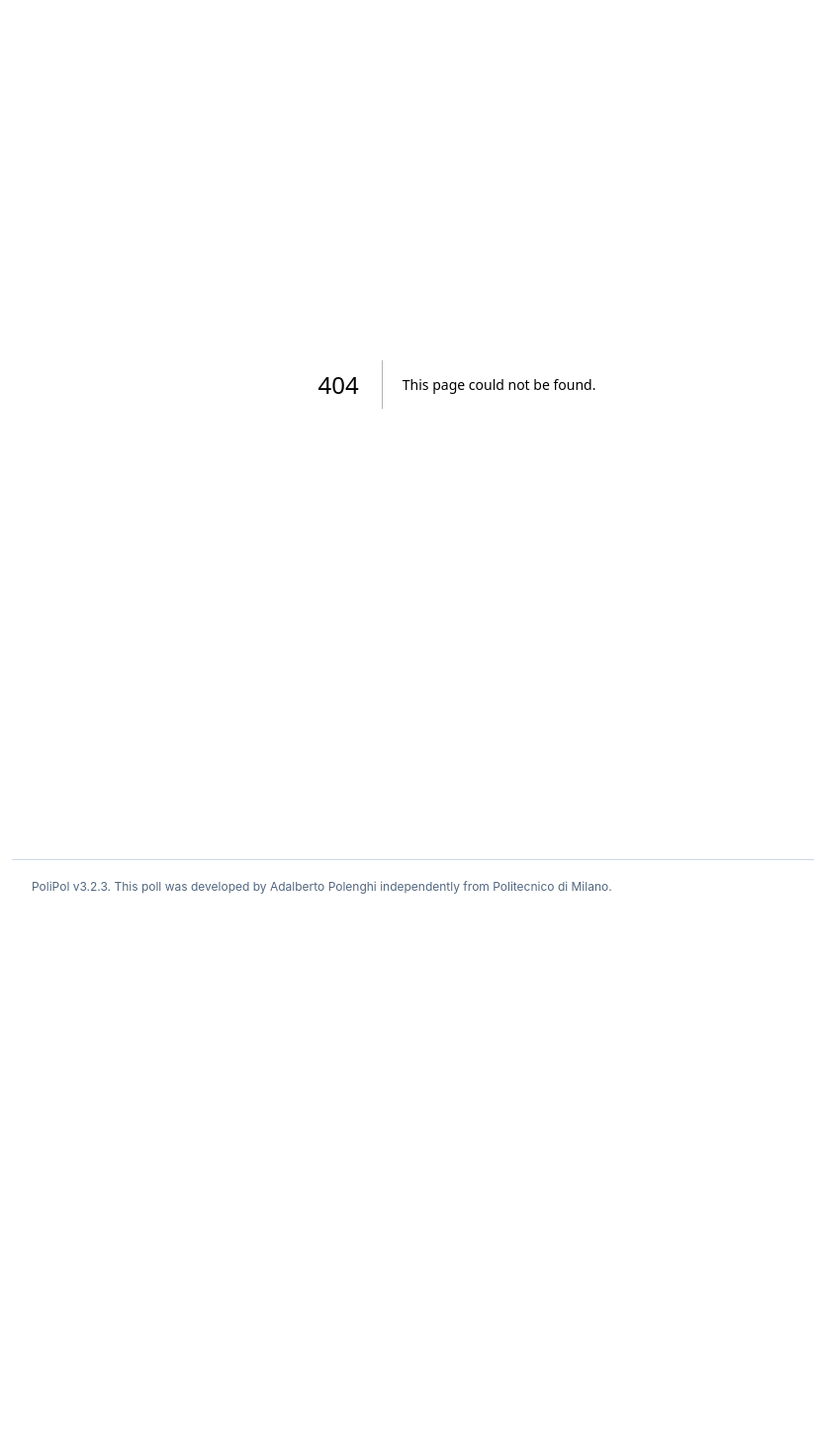
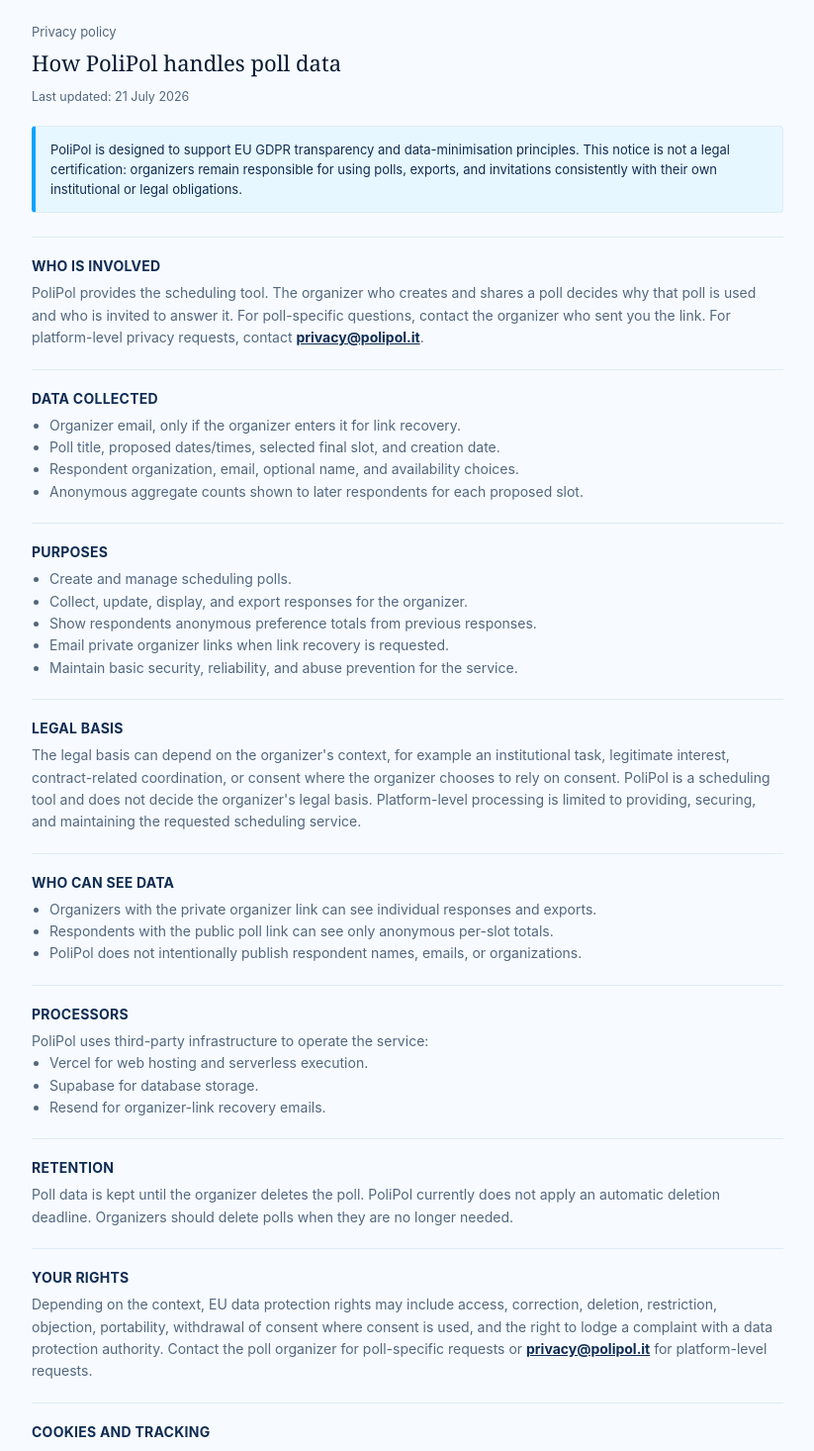
Before and after one commit to adalpole/PollProjectGit, a Next.js app: page /privacy in a window 1280 px wide. Before the commit this address had no page. Shown: the part 100-1566 px from the top of the page at 99% size, without its empty margins (178-1001 px from the left). Before the commit the page ends 1033 px from the top, so only its background shows below. Built offline with nearby package versions, Linux system fonts and the light colour scheme.

Commit message:
Add privacy and cookie policies for v3.3

```diff
--- a/app/globals.css
+++ b/app/globals.css
@@ -170,6 +170,21 @@
   font-size: 12.5px;
   line-height: 1.4;
   margin: 8px 0 0;
+}
+
+.privacy-hint {
+  color: var(--muted);
+  font-size: 12px;
+  line-height: 1.45;
+  margin: 10px 0 0;
+  max-width: 620px;
+}
+
+.privacy-hint a,
+.policy-page a,
+.site-footer a {
+  color: var(--primary);
+  font-weight: 700;
 }
 
 .text-input {
@@ -680,13 +695,32 @@
 }
 
 .site-footer {
+  align-items: center;
   border-top: 1px solid var(--line);
   color: var(--muted);
+  display: flex;
+  flex-wrap: wrap;
   font-size: 12px;
+  gap: 8px 14px;
+  justify-content: space-between;
   line-height: 1.5;
   margin: 0 auto;
   max-width: 900px;
   padding: 18px 20px 28px;
+}
+
+.site-footer__links {
+  display: flex;
+  flex-wrap: wrap;
+  gap: 10px;
+}
+
+.site-footer a {
+  text-decoration: none;
+}
+
+.site-footer a:hover {
+  text-decoration: underline;
 }
 
 .danger-zone {
@@ -725,6 +759,60 @@
   color: var(--muted);
   display: block;
   margin-top: 4px;
+}
+
+.policy-page {
+  max-width: 760px;
+}
+
+.policy-updated {
+  color: var(--muted);
+  font-size: 12.5px;
+  margin: -12px 0 22px;
+}
+
+.policy-note {
+  background: var(--accent-soft);
+  border: 1px solid var(--line-soft);
+  border-left: 4px solid var(--accent-strong);
+  border-radius: 4px;
+  color: var(--primary);
+  font-size: 13px;
+  line-height: 1.55;
+  margin: 0 0 24px;
+  padding: 13px 15px;
+}
+
+.policy-section {
+  border-top: 1px solid var(--line-soft);
+  padding: 20px 0 0;
+  margin-top: 20px;
+}
+
+.policy-section h2 {
+  color: var(--primary);
+  font-family: -apple-system, BlinkMacSystemFont, "Segoe UI", Helvetica, Arial, sans-serif;
+  font-size: 14px;
+  letter-spacing: 0.25px;
+  margin: 0 0 8px;
+  text-transform: uppercase;
+}
+
+.policy-section p,
+.policy-section li {
+  color: var(--muted);
+  font-family: -apple-system, BlinkMacSystemFont, "Segoe UI", Helvetica, Arial, sans-serif;
+  font-size: 14px;
+  line-height: 1.6;
+}
+
+.policy-section p {
+  margin: 0;
+}
+
+.policy-section ul {
+  margin: 0;
+  padding-left: 18px;
 }
 
 @media (max-width: 720px) {
--- a/app/layout.tsx
+++ b/app/layout.tsx
@@ -34,7 +34,7 @@
           <img className="brand-mark" src="/polipol-icon.png" alt="" aria-hidden="true" />
           <span>PoliPol</span>
         </a>
-        <span className="version-badge sans">v3.2.3</span>
+        <span className="version-badge sans">v3.3</span>
         <span className="tagline">a register for finding a time everyone keeps</span>
       </div>
     </header>
@@ -44,8 +44,11 @@
 function Footer() {
   return (
     <footer className="site-footer sans">
-      PoliPol v3.2.3. This poll was developed by Adalberto Polenghi independently from
-      Politecnico di Milano.
+      <span>PoliPol v3.3</span>
+      <nav className="site-footer__links" aria-label="Legal links">
+        <a href="/privacy">Privacy policy</a>
+        <a href="/cookies">Cookie policy</a>
+      </nav>
     </footer>
   );
 }
--- a/app/page.tsx
+++ b/app/page.tsx
@@ -160,6 +160,9 @@
           {saving ? "Creating..." : "Create poll"}
         </button>
       </div>
+      <p className="privacy-hint sans">
+        Poll data is handled as described in the <a href="/privacy">Privacy policy</a>.
+      </p>
 
       <p className="small-action sans">
         Lost an organizer link? <a href="/recover">Recover your polls by email</a>.
--- /dev/null
+++ b/app/privacy/page.tsx
@@ -0,0 +1,110 @@
+import type { Metadata } from "next";
+
+export const metadata: Metadata = {
+  title: "Privacy policy | PoliPol",
+  description: "Privacy information for PoliPol scheduling polls.",
+};
+
+export default function PrivacyPage() {
+  return (
+    <section className="section fadein policy-page">
+      <p className="page-kicker sans">Privacy policy</p>
+      <h1 className="page-title">How PoliPol handles poll data</h1>
+      <p className="policy-updated sans">Last updated: 21 July 2026</p>
+
+      <div className="policy-note sans">
+        PoliPol is designed to support EU GDPR transparency and data-minimisation principles. This
+        notice is not a legal certification: organizers remain responsible for using polls, exports,
+        and invitations consistently with their own institutional or legal obligations.
+      </div>
+
+      <PolicySection title="Who is involved">
+        <p>
+          PoliPol provides the scheduling tool. The organizer who creates and shares a poll decides
+          why that poll is used and who is invited to answer it. For poll-specific questions, contact
+          the organizer who sent you the link. For platform-level privacy requests, contact{" "}
+          <a href="mailto:privacy@polipol.it">privacy@polipol.it</a>.
+        </p>
+      </PolicySection>
+
+      <PolicySection title="Data collected">
+        <ul>
+          <li>Organizer email, only if the organizer enters it for link recovery.</li>
+          <li>Poll title, proposed dates/times, selected final slot, and creation date.</li>
+          <li>Respondent organization, email, optional name, and availability choices.</li>
+          <li>Anonymous aggregate counts shown to later respondents for each proposed slot.</li>
+        </ul>
+      </PolicySection>
+
+      <PolicySection title="Purposes">
+        <ul>
+          <li>Create and manage scheduling polls.</li>
+          <li>Collect, update, display, and export responses for the organizer.</li>
+          <li>Show respondents anonymous preference totals from previous responses.</li>
+          <li>Email private organizer links when link recovery is requested.</li>
+          <li>Maintain basic security, reliability, and abuse prevention for the service.</li>
+        </ul>
+      </PolicySection>
+
+      <PolicySection title="Legal basis">
+        <p>
+          The legal basis can depend on the organizer's context, for example an institutional task,
+          legitimate interest, contract-related coordination, or consent where the organizer chooses
+          to rely on consent. PoliPol is a scheduling tool and does not decide the organizer's legal
+          basis. Platform-level processing is limited to providing, securing, and maintaining the
+          requested scheduling service.
+        </p>
+      </PolicySection>
+
+      <PolicySection title="Who can see data">
+        <ul>
+          <li>Organizers with the private organizer link can see individual responses and exports.</li>
+          <li>Respondents with the public poll link can see only anonymous per-slot totals.</li>
+          <li>PoliPol does not intentionally publish respondent names, emails, or organizations.</li>
+        </ul>
+      </PolicySection>
+
+      <PolicySection title="Processors">
+        <p>PoliPol uses third-party infrastructure to operate the service:</p>
+        <ul>
+          <li>Vercel for web hosting and serverless execution.</li>
+          <li>Supabase for database storage.</li>
+          <li>Resend for organizer-link recovery emails.</li>
+        </ul>
+      </PolicySection>
+
+      <PolicySection title="Retention">
+        <p>
+          Poll data is kept until the organizer deletes the poll. PoliPol currently does not apply an
+          automatic deletion deadline. Organizers should delete polls when they are no longer needed.
+        </p>
+      </PolicySection>
+
+      <PolicySection title="Your rights">
+        <p>
+          Depending on the context, EU data protection rights may include access, correction,
+          deletion, restriction, objection, portability, withdrawal of consent where consent is used,
+          and the right to lodge a complaint with a data protection authority. Contact the poll
+          organizer for poll-specific requests or{" "}
+          <a href="mailto:privacy@polipol.it">privacy@polipol.it</a> for platform-level requests.
+        </p>
+      </PolicySection>
+
+      <PolicySection title="Cookies and tracking">
+        <p>
+          PoliPol does not use advertising cookies, profiling cookies, or analytics cookies. See the{" "}
+          <a href="/cookies">Cookie policy</a> for details.
+        </p>
+      </PolicySection>
+    </section>
+  );
+}
+
+function PolicySection({ title, children }: { title: string; children: React.ReactNode }) {
+  return (
+    <section className="policy-section">
+      <h2>{title}</h2>
+      {children}
+    </section>
+  );
+}
--- a/app/recover/page.tsx
+++ b/app/recover/page.tsx
@@ -77,6 +77,10 @@
         >
           {sending ? "Sending..." : "Send recovery email"}
         </button>
+        <p className="privacy-hint sans">
+          Recovery requests use your email only to look for organizer links. See the{" "}
+          <a href="/privacy">Privacy policy</a>.
+        </p>
 
         {status ? <p className="success-text sans">{status}</p> : null}
         {error ? <p className="error-text sans">{error}</p> : null}
```
Also changed, not shown: app/cookies/page.tsx (added, +62 -0 lines), app/e/[id]/participant-form.tsx (+7 -0 lines), 1 other file (tests, documents, lock files or other folders).
